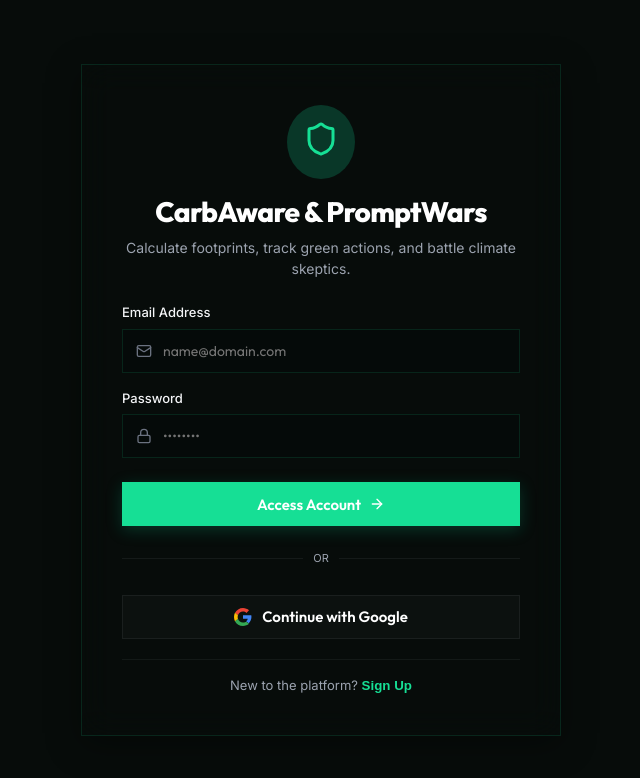
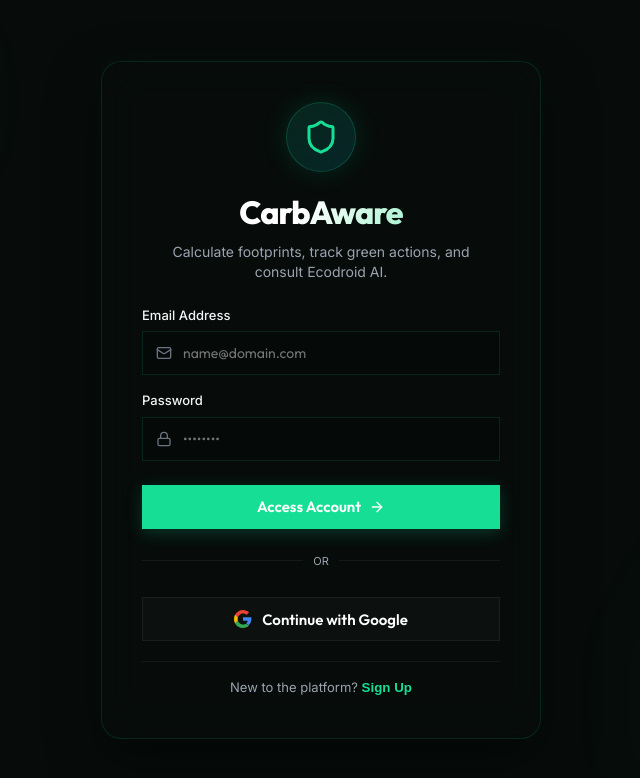
Before and after one commit to aayushbamal/CarbAware, a React (Vite) app: page / in a window 1280 px wide. Shown: the top 778 px of the page, without its empty margins (319-959 px from the left). Built offline with nearby package versions, Linux system fonts and the light colour scheme; no server answers.

Commit message:
modernize login page layout, add glow blobs, and rename branding to CarbAware

```diff
--- a/src/components/Login.tsx
+++ b/src/components/Login.tsx
@@ -98,12 +98,34 @@
       <div className="login-card glass-card">
         {/* Logo Section */}
         <div style={{ display: 'flex', flexDirection: 'column', alignItems: 'center', marginBottom: '24px', textAlign: 'center' }}>
-          <div style={{ background: 'var(--primary-glow)', padding: '16px', borderRadius: '50%', color: 'var(--primary)', marginBottom: '12px' }}>
+          <div style={{
+            background: 'linear-gradient(135deg, rgba(16, 185, 129, 0.15), rgba(6, 182, 212, 0.15))',
+            padding: '16px',
+            borderRadius: '50%',
+            color: 'var(--primary)',
+            marginBottom: '16px',
+            border: '1px solid rgba(16, 185, 129, 0.25)',
+            boxShadow: '0 0 24px rgba(16, 185, 129, 0.18)',
+            display: 'flex',
+            alignItems: 'center',
+            justifyContent: 'center'
+          }}>
             <Shield size={36} />
           </div>
-          <h2 style={{ fontSize: '28px', fontWeight: 800 }}>CarbAware & PromptWars</h2>
-          <p style={{ color: 'var(--text-sub)', fontSize: '14px', marginTop: '4px' }}>
-            Calculate footprints, track green actions, and battle climate skeptics.
+          <h2 style={{
+            fontSize: '32px',
+            fontWeight: 800,
+            fontFamily: 'var(--font-display)',
+            letterSpacing: '-0.03em',
+            background: 'linear-gradient(120deg, #ffffff 40%, var(--accent) 100%)',
+            WebkitBackgroundClip: 'text',
+            WebkitTextFillColor: 'transparent',
+            marginBottom: '6px'
+          }}>
+            CarbAware
+          </h2>
+          <p style={{ color: 'var(--text-sub)', fontSize: '14px', maxWidth: '340px', lineHeight: 1.4 }}>
+            Calculate footprints, track green actions, and consult Ecodroid AI.
           </p>
         </div>
 
--- a/src/index.css
+++ b/src/index.css
@@ -1196,14 +1196,49 @@
   min-height: 100vh;
   padding: 20px;
   background-color: var(--bg-dark);
+  position: relative;
+  overflow: hidden;
+}
+
+.login-wrapper::before {
+  content: '';
+  position: absolute;
+  width: 400px;
+  height: 400px;
+  background: radial-gradient(circle, rgba(16, 185, 129, 0.08) 0%, transparent 70%);
+  top: -100px;
+  left: -100px;
+  border-radius: 50%;
+  pointer-events: none;
+  filter: blur(50px);
+}
+
+.login-wrapper::after {
+  content: '';
+  position: absolute;
+  width: 500px;
+  height: 500px;
+  background: radial-gradient(circle, rgba(6, 182, 212, 0.08) 0%, transparent 70%);
+  bottom: -150px;
+  right: -150px;
+  border-radius: 50%;
+  pointer-events: none;
+  filter: blur(50px);
 }
 
 .login-card {
   width: 100%;
-  max-width: 480px;
+  max-width: 440px;
   padding: 40px !important;
-  box-shadow: var(--shadow-glow);
-  animation: slideInUp 0.5s cubic-bezier(0.16, 1, 0.3, 1);
+  background: rgba(13, 22, 18, 0.45) !important;
+  backdrop-filter: blur(20px);
+  -webkit-backdrop-filter: blur(20px);
+  border: 1px solid rgba(16, 185, 129, 0.15) !important;
+  border-radius: 20px !important;
+  box-shadow: 0 20px 50px rgba(0, 0, 0, 0.5), 0 0 30px rgba(16, 185, 129, 0.04) !important;
+  animation: slideInUp 0.6s cubic-bezier(0.16, 1, 0.3, 1);
+  position: relative;
+  z-index: 10;
 }
 
 @media (max-width: 480px) {
```
